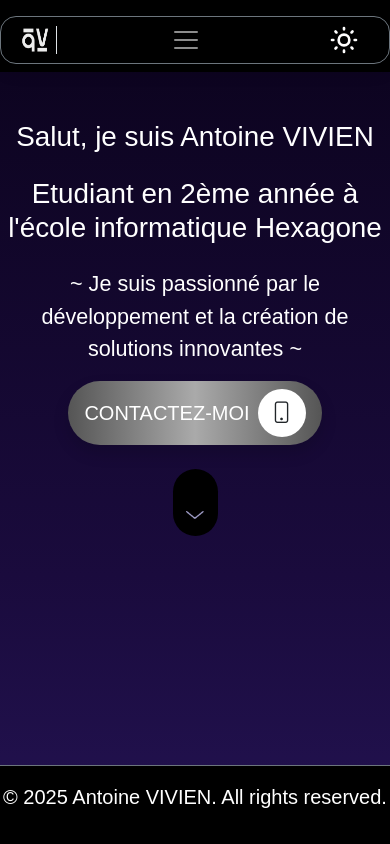
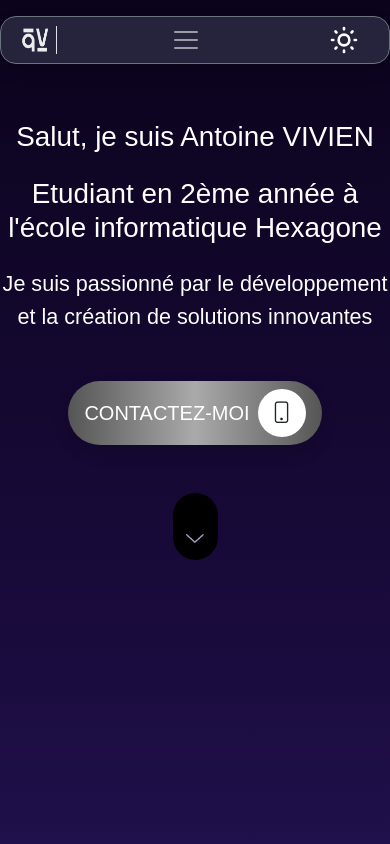
Before and after one commit to Vyzoin/Portfolio, a plain HTML site: page index.html in a window 390 px wide. Shown: the top 844 px of the page. Drawn offline with nearby package versions, Linux system fonts and the light colour scheme.

Commit message:
Navbar responsive + first page

```diff
--- a/index.html
+++ b/index.html
@@ -14,21 +14,30 @@
 <body class="text-white fs-4">
     <div class="hero-section">
         <header>
-            <nav class="navbar navbar-expand-lg navbar-dark bg-black py-2">
-                <div class="container px-3 mt-2 border rounded-4 border-secondary shadow">
-                    <a class="navbar-brand me-3 d-flex align-items-center" href="#" aria-label="Brand">
+            <nav class="navbar navbar-expand-lg navbar-dark py-2">
+                <div class="container px-3 mt-2 border rounded-4 border-secondary shadow bgnavbar">
+
+                    <a class="navbar-brand me-3 d-flex align-items-center" href="#">
                         <img src="images/logo.png" alt="Logo" width="40" height="28"
                             class="d-inline-block align-text-top border-end pe-1">
                     </a>
 
-                    <button class="navbar-toggler" type="button" data-bs-toggle="collapse"
+                    <!-- Bouton burger -->
+                    <button class="navbar-toggler p-2 border-0 rounded-3" type="button" data-bs-toggle="collapse"
                         data-bs-target="#navbarNav" aria-controls="navbarNav" aria-expanded="false"
                         aria-label="Toggle navigation">
                         <span class="navbar-toggler-icon"></span>
                     </button>
 
-                    <div class="collapse navbar-collapse justify-content-center" id="navbarNav">
-                        <ul class="navbar-nav gap-4">
+                    <div class="d-flex align-items-center ms-3 d-lg-none">
+                        <button class="btn btn-img img-white">
+                            <img src="images/light_mode.svg" alt="Light Mode" width="32" height="32">
+                        </button>
+                    </div>
+
+                    <!-- Menu déroulant -->
+                    <div class="collapse navbar-collapse justify-content-center mt-3 mt-lg-0" id="navbarNav">
+                        <ul class="navbar-nav gap-1 gap-lg-4 text-center bg-dark bg-opacity-50 rounded-4 p-3 p-lg-0">
                             <li class="nav-item"><a class="nav-link text-white" href="#">Home</a></li>
                             <li class="nav-item"><a class="nav-link text-white" href="#">About</a></li>
                             <li class="nav-item"><a class="nav-link text-white" href="#">Skills</a></li>
@@ -37,13 +46,15 @@
                         </ul>
                     </div>
 
-                    <div class="d-flex align-items-center ms-3">
-                        <button class="btn btn-img img-white"><img src="images/light_mode.svg" alt="Light Mode"
-                                width="32" height="32"></button>
+                    <div class="d-flex align-items-center ms-3 d-none d-lg-block">
+                        <button class="btn btn-img img-white">
+                            <img src="images/light_mode.svg" alt="Light Mode" width="32" height="32">
+                        </button>
                     </div>
                 </div>
             </nav>
         </header>
+
         <h1 class="text-center mt-5">
             Salut, je suis Antoine VIVIEN
         </h1>
@@ -51,10 +62,10 @@
             Etudiant en 2ème année à l'école informatique Hexagone
         </h1>
         <p class="text-center mt-4 fs-4">
-            ~ Je suis passionné par le développement et la création de solutions innovantes ~
+            Je suis passionné par le développement et la création de solutions innovantes
         </p>
 
-        <div class="d-flex justify-content-center">
+        <div class="d-flex justify-content-center align-items-center mt-5">
             <button
                 class="d-inline-flex justify-content-center align-items-center border-0 rounded-pill px-3 py-2 shadow"
                 style="background: linear-gradient(90deg, #555, #aaa, #555);">
@@ -68,13 +79,13 @@
             </button>
         </div>
 
-        <div class="d-flex justify-content-center align-items-center bg-black mt-4 mx-auto rounded-5"
+        <div class="d-flex justify-content-center align-items-center bg-black mt-5 mx-auto rounded-5"
             style="width:45px; height:67px;">
             <img src="images/down_arrow.png" alt="" style="width:18px; opacity:.9;" class="mt-4">
         </div>
         <br><br><br><br><br><br><br><br><br><br><br><br><br><br><br><br><br><br><br>
-        <footer class="text-center mt-5 bg-black text-white py-3 border-top border-secondary fixed-bottom fs-5">
-            <p>&copy; 2025 Antoine VIVIEN. All rights reserved.</p>
+        <footer class="text-center bg-black text-white py-4 h5 m-0">
+            <p>&copy; 2025 Antoine VIVIEN. Tout droits réservés.</p>
         </footer>
     </div>
     <script src="https://cdn.jsdelivr.net/npm/bootstrap@5.3.3/dist/js/bootstrap.min.js"
--- a/style.css
+++ b/style.css
@@ -52,3 +52,7 @@ body {
     box-shadow: none !important;
     border: none !important;
 }
+
+.bgnavbar {
+    background-color:#26233D;
+}
```
